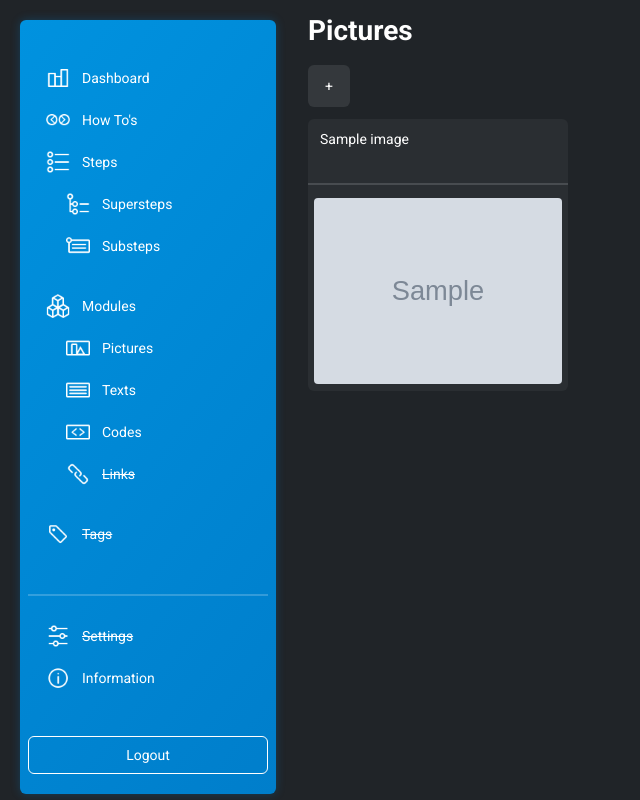
After one commit to tiveritz/sequence-webapps, a Django app: template howtos-project/administration/templates/pages/modules_images.html in a window 1280 px wide. The commit adds this page. Shown: the whole page, without its empty margins (0-640 px from the left). Run offline with Django 3.2, Linux system fonts and the light colour scheme; a user stored in the database is signed in; tables that the repository leaves empty hold one stand-in row (values such as "Sample post"); the template is opened without the code that fills it: most values are stand-ins (such as "Sample title", 1, 10 or a date in 2020); grey boxes marked "Sample" are stand-in pictures; parts of the project's set-up code (start-up, migrations or seed data) failed here and were passed over.

Commit message:
[Feature] Add functionality for modules

```diff
--- a/howtos-project/administration/forms.py
+++ b/howtos-project/administration/forms.py
@@ -58,3 +58,6 @@ class EditCode(forms.Form):
         label='',
         max_length=2048,
         widget=forms.Textarea(attrs={'class': "input-explanation-text", 'autofocus' : "autofocus"}))
+
+class UploadImage(forms.Form):
+    image = forms.ImageField()
--- a/howtos-project/administration/static/administration/style/style.css
+++ b/howtos-project/administration/static/administration/style/style.css
@@ -21,6 +21,7 @@
  *  8.2  Sortable
  *  8.3  List
  *  8.4  Change Box
+ *  8.5  Images List
  * 9.  Alert Box
  * 10. Form
  * 11. Login
@@ -258,6 +259,7 @@ body {
  * ------------------------------------------------------------------------- */
 #dashboard-table {
 	display: flex;
+	flex-wrap: wrap;
 	gap: 12px;
 }
 
@@ -553,6 +555,50 @@ body {
 }
 
 /* ----------------------------------------------------------------------------
+ *    8.5  Images List
+ * ------------------------------------------------------------------------- */
+#img-table {
+	display: flex;
+	flex-wrap: wrap;
+	gap: 12px;
+}
+
+.img-tile {
+	background: var(--shade42);
+	width: 260px;
+	border-radius: 6px;
+	display: grid;
+	grid-template-rows: 66px 200px;
+	gap: 6px;
+}
+
+.img-tile:hover {
+	background: var(--shade52);
+}
+
+.img-wrapper {
+	display: flex;
+	justify-content: center;
+	align-items: center;
+	padding: 6px;
+}
+
+.img-title {
+	border-bottom: 2px solid var(--shade72);
+	border-radius: 6px 6px 0 0;
+	padding: 12px;
+}
+
+.img-wrapper > img {
+	width: 100%;
+	border-radius: 4px;
+}
+
+.steplist-img {
+	width: 400px;
+}
+
+/* ----------------------------------------------------------------------------
  *    9. Alert Box
  * ------------------------------------------------------------------------- */
  .box-wrapper {
@@ -604,6 +650,12 @@ body {
 .title-form-new {
 	display: flex;
 	justify-content: space-between;
+}
+
+.image-form-new {
+	display: flex;
+	flex-direction: column;
+	gap: 12px;
 }
 
 .input-submit {
--- a/howtos-project/administration/templates/modules/menu.html
+++ b/howtos-project/administration/templates/modules/menu.html
@@ -13,19 +13,19 @@
             </a>
         </div>
         <div class="menu-entry">
-            <a href="{% url 'steps' %}" class="entry">
+            <a href="{% url 'steps' %}" class="entry{% if menu == 'steps' %} menu-entry-active{% endif %}">
                 <div id="icon-steps" class="menu-icon"></div>
                 <div>Steps</div>
             </a>
         </div>
         <div class="menu-entry menu-sub">
-            <a href="{% url 'supersteps' %}" class="entry">
+            <a href="{% url 'supersteps' %}" class="entry{% if menu == 'supersteps' %} menu-entry-active{% endif %}">
                 <div id="icon-supersteps" class="menu-icon"></div>
                 <div>Supersteps</div>
             </a>
         </div>
         <div class="menu-entry menu-sub">
-            <a href="{% url 'substeps' %}" class="entry">
+            <a href="{% url 'substeps' %}" class="entry{% if menu == 'substeps' %} menu-entry-active{% endif %}">
                 <div id="icon-substeps" class="menu-icon"></div>
                 <div>Substeps</div>
             </a>
@@ -38,19 +38,19 @@
             </div>
         </div>
         <div class="menu-entry menu-sub">
-            <a href="#" class="entry">
+            <a href="{% url 'images' %}" class="entry{% if menu == 'pictures' %} menu-entry-active{% endif %}">
                 <div id="icon-pictures" class="menu-icon"></div>
-                <div><s>Pictures</s></div>
+                <div>Pictures</div>
             </a>
         </div>
         <div class="menu-entry menu-sub">
-            <a href="{% url 'text' %}" class="entry">
+            <a href="{% url 'text' %}" class="entry{% if menu == 'texts' %} menu-entry-active{% endif %}">
                 <div id="icon-explanations" class="menu-icon"></div>
                 <div>Texts</div>
             </a>
         </div>
         <div class="menu-entry menu-sub">
-            <a href="{% url 'code' %}" class="entry">
+            <a href="{% url 'code' %}" class="entry{% if menu == 'codes' %} menu-entry-active{% endif %}">
                 <div id="icon-codes" class="menu-icon"></div>
                 <div>Codes</div>
             </a>
--- /dev/null
+++ b/howtos-project/administration/templates/pages/modules_images.html
@@ -0,0 +1,19 @@
+{% extends 'base.html' %}
+{% load static %}
+
+{% block content %}
+    <div id="content">
+        <h1>Pictures</h1>
+        <a href="{% url 'image-upload' %}" class="add-button">+</a>
+        <div id="img-table">
+            {% for image in images %}
+                <div class="img-tile">
+                    <div class="img-title">{{ image.title }}</div>
+                    <div class="img-wrapper">
+                        <img src="{{ image.image }}" alt="">
+                    </div>
+                </div>
+            {% endfor %}
+        </div>
+    </div>
+{% endblock %}
--- a/howtos-project/administration/urls.py
+++ b/howtos-project/administration/urls.py
@@ -1,5 +1,5 @@
 from django.urls import include, path
-from .views import general_views, howtos, steps, explanations
+from .views import general_views, howtos, steps, explanations, media
 
 
 urlpatterns = [
@@ -35,6 +35,7 @@ urlpatterns = [
     path('steps/<str:id>/addtextmodule/<str:explanation_id>/', steps.steps_add_textmodule_confirm, name = 'steps-add-textmodule-confirm'),
     path('steps/<str:id>/deletemodule/<str:explanation_id>/', steps.steps_delete_module, name = 'steps-delete-module'),
     path('steps/<str:id>/addcodemodule/', steps.steps_add_codemodule, name = 'steps-add-codemodule'),
+    path('steps/<str:id>/addcodemodule/', steps.steps_add_codemodule, name = 'steps-add-codemodule'),
     path('steps/<str:id>/addcodemodule/<str:code_id>/', steps.steps_add_codemodule_confirm, name = 'steps-add-codemodule-confirm'),
 
     path('supersteps/', steps.supersteps, name = 'supersteps'),
@@ -53,6 +54,12 @@ urlpatterns = [
     path('explanation/<str:id>/delete/', explanations.explanation_delete, name = 'explanation-delete'),
     path('explanation/<str:id>/delete/confirm/', explanations.explanation_delete_confirm, name = 'explanation-delete-confirm'),
 
+    # Media
+    path('media/images/', media.images, name = 'images'),
+    path('media/images/upload', media.image_upload, name = 'image-upload'),
+    path('steps/<str:id>/addimage/', steps.steps_add_image, name = 'steps-add-image'),
+    path('steps/<str:id>/addimage/<str:image_id>/', steps.steps_add_image_confirm, name = 'steps-add-image-confirm'),
+
     # AJAX
     path('howtos/<str:id>/save-order/', howtos.save_howto_order, name = 'save_howto_order'),
     path('steps/<str:id>/save-step-order/', steps.save_step_order, name = 'save_step_order'),
--- a/howtos-project/administration/views/general_views.py
+++ b/howtos-project/administration/views/general_views.py
@@ -17,7 +17,6 @@ def logout(request):
 
 def dashboard(request):
     r = requests.get(API_STATISTICS, verify = RSV)
-    print(r)
     statistics = r.json()
 
     return render(request, 'pages/dashboard.html', {
--- a/howtos-project/project/urls.py
+++ b/howtos-project/project/urls.py
@@ -4,4 +4,6 @@ from project import views
 
 urlpatterns = [
     path('', views.home, name = 'home'),
+    path('viewer', views.viewer, name = 'viewer'),
+    path('viewer/render/<str:uri_id>/', views.render_howto, name = 'render_howto'),
 ]
```
Also changed, not shown: howtos-project/administration/templates/pages/dashboard.html (+9 -5 lines), howtos-project/administration/templates/pages/image_upload.html (added, +18 -0 lines), howtos-project/administration/templates/pages/steps_add_image.html (added, +21 -0 lines), howtos-project/administration/templates/pages/steps_edit.html (+15 -9 lines), howtos-project/administration/views/explanations.py (+5 -5 lines), howtos-project/administration/views/howtos.py (+2 -6 lines), howtos-project/administration/views/media.py (added, +35 -0 lines), howtos-project/administration/views/steps.py (+41 -11 lines), howtos-project/project/static/project/style/style.css (+13 -0 lines), howtos-project/project/templates/home.html (+6 -6 lines), howtos-project/project/templates/render_howto.html (added, +28 -0 lines), howtos-project/project/templates/viewer.html (added, +28 -0 lines), howtos-project/project/views.py (+38 -0 lines).
